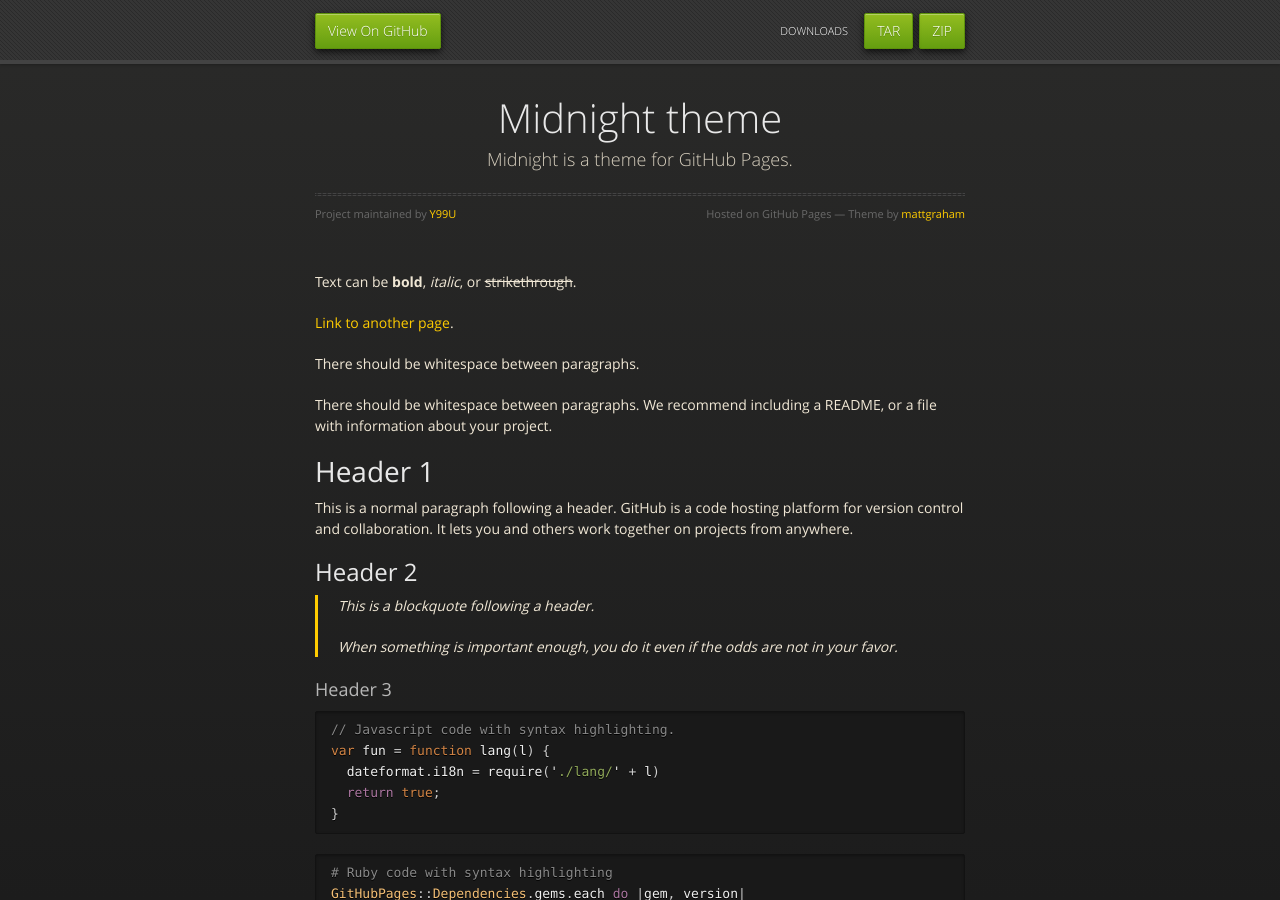
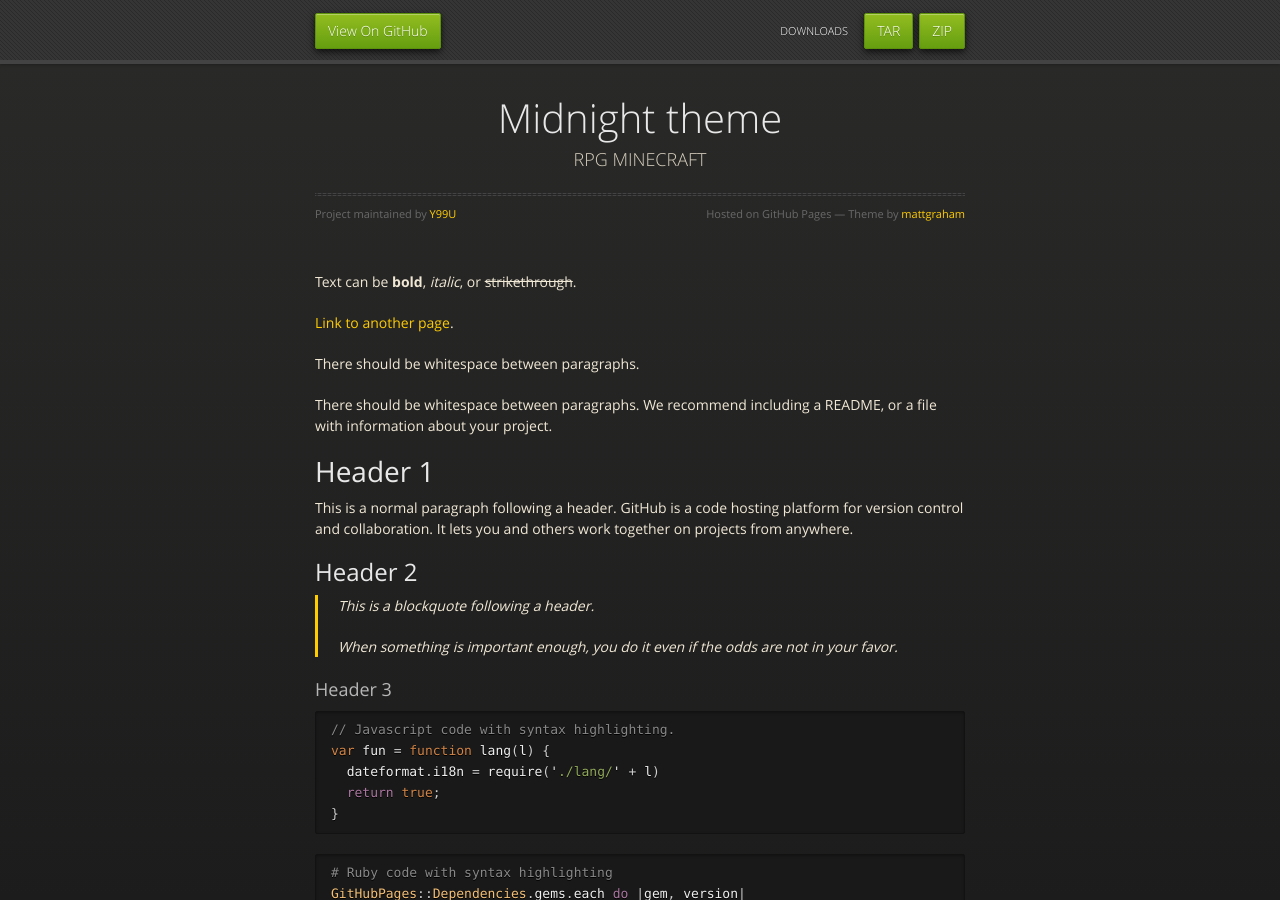
Before and after one commit to Y99U/SITE_MINECRAFT, a Jekyll site: the page built from index.md, in a window 1280 px wide and 900 px high. Built offline with Jekyll 4.4.1, drawn with Linux system fonts in a browser that asks for light colours.

Commit message:
_config.yml

```diff
--- a/_config.yml
+++ b/_config.yml
@@ -1,5 +1,5 @@
 title: Midnight theme
-description: Midnight is a theme for GitHub Pages.
+description: RPG MINECRAFT
 show_downloads: true
 google_analytics:
 theme: jekyll-theme-midnight
```
